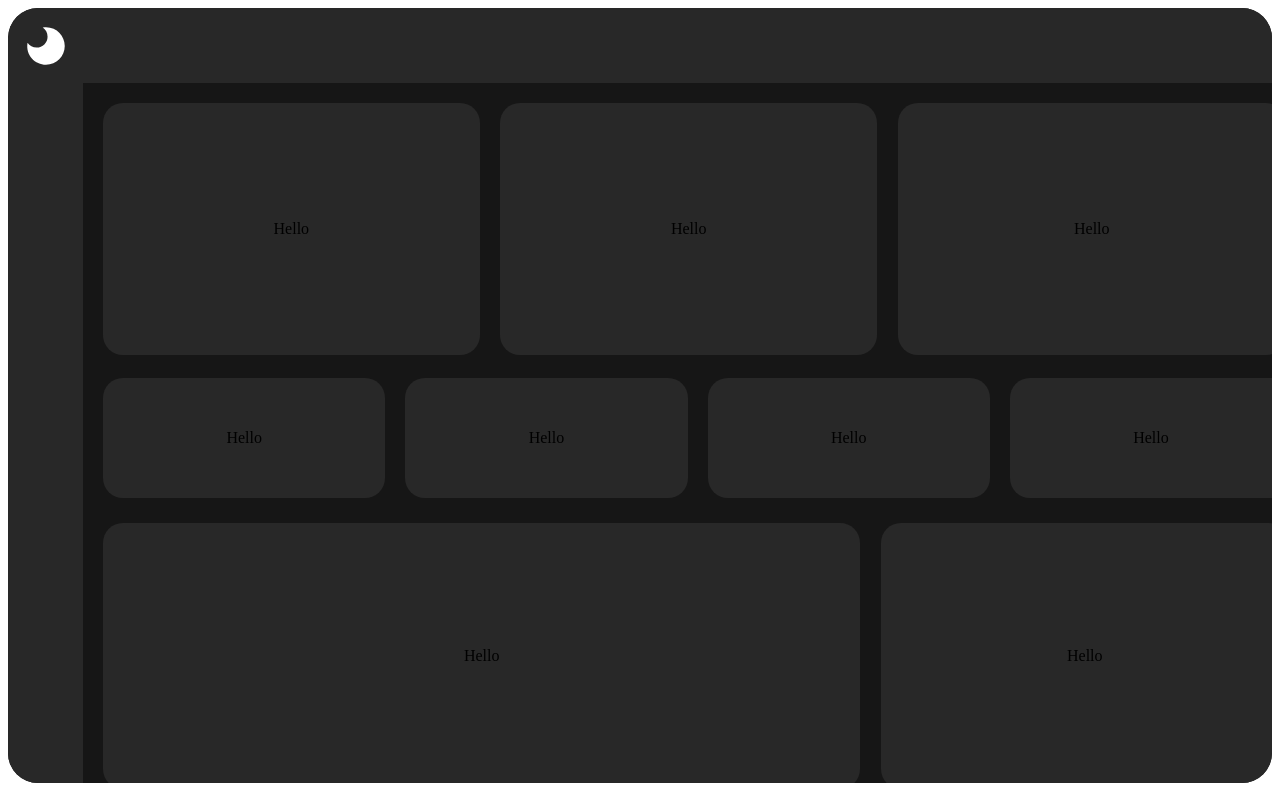
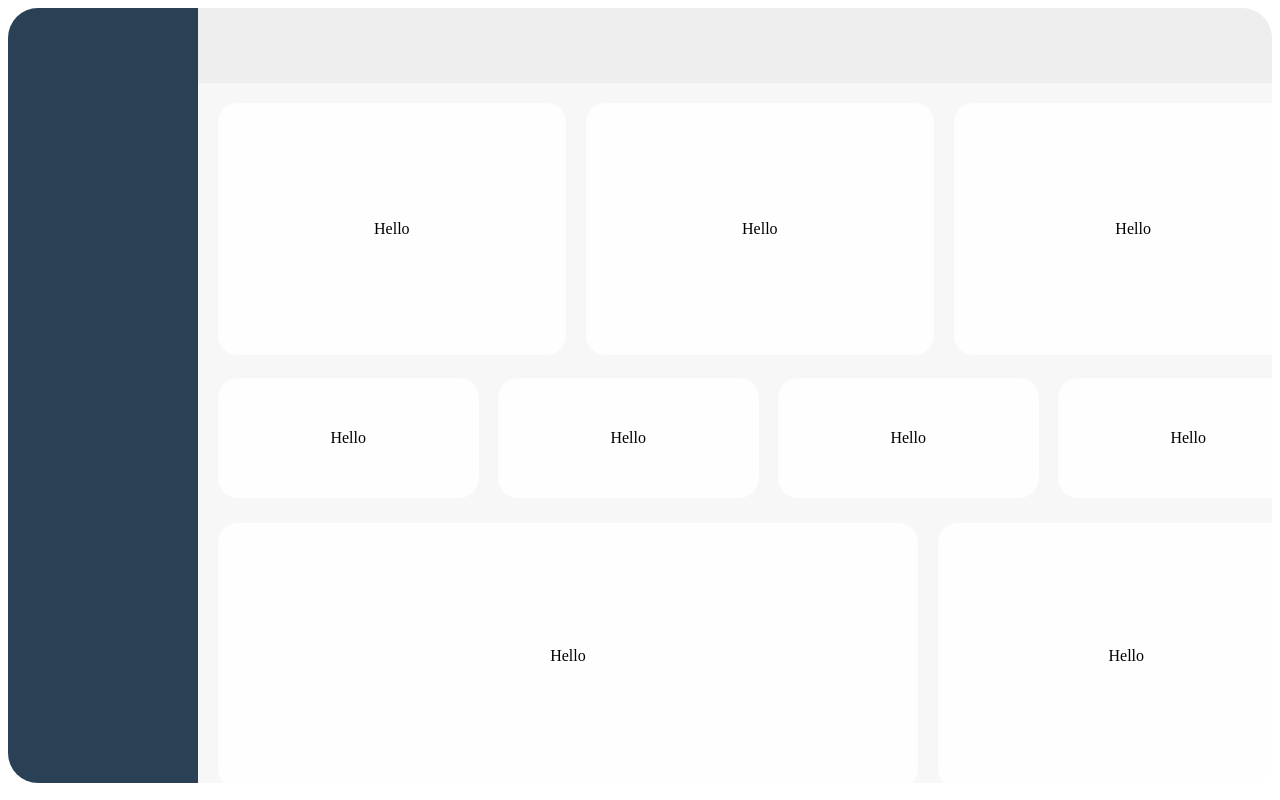
Before and after one commit to Scuba2105/PSG-Sleep-Study, a React (Vite) app in the folder src/renderer/: page / in a window 1280 px wide. Built offline with nearby package versions, Linux system fonts and the light colour scheme.

Commit message:
Updates to CSS

```diff
--- a/src/renderer/src/App.jsx
+++ b/src/renderer/src/App.jsx
@@ -1,15 +1,11 @@
 import { useState } from 'react'
 import './Styles/App.css'
-import { MoonIcon } from './Assets/SVG/svg.jsx'
 
 function App() {
   const [count, setCount] = useState(0)
 
   return (
     <div className='wrapper'>
-      <div className='main-icon size-100 flex-c'>
-        <MoonIcon size="50px" color="#ffffff" />
-      </div>
       <div className='main-header size-100'></div>
       <div className='main-menu size-100'></div>
       <div className='main-area size-100'>
--- a/src/renderer/src/Assets/SVG/svg.jsx
+++ /dev/null
@@ -1,10 +0,0 @@
-export function MoonIcon({size="50px", color="#ffffff"}) {
-    return (
-        <>
-            <svg width={size} height={size} viewBox="0 0 32 32">
-                <path fill={color} d="M28,16c0,6.627-5.373,12-12,12C9.146,28,2.796,22.041,4.194,13.911C5.451,15.774,7.582,17,10,17
-                c3.866,0,7-3.134,7-7c0-2.418-1.226-4.549-3.089-5.806C22.019,2.903,28,9.169,28,16z"/>
-            </svg>
-        </>
-    )
-}
--- a/src/renderer/src/Styles/App.css
+++ b/src/renderer/src/Styles/App.css
@@ -9,13 +9,15 @@ html {
   width: 100%;
   overflow-y: hidden;
   overflow-x: auto;
-  --dark-theme: #161616;
-  --med-theme: #282828;
+  --dark-theme: #2a4054;
+  --med-theme: #EEEEEE;
+  --med-light-theme: #F7F7F7;
+  --light-theme: #FEFEFE;
   --icon-theme: #282828;
   --blue-theme: #3E64FF;
   --yellow-theme: #F6D365;
   --beige-theme: #E2E8CE;
-  background-color: var(--dark-theme);
+  background-color: var(--med-light-theme);
   border-radius: 30px;
 }
 
@@ -46,17 +48,10 @@ html {
 .wrapper {
   max-height: 100%;
   display: grid;
-  grid-template-columns: 75px 1fr;
+  grid-template-columns: 15% 1fr;
   grid-template-rows: 75px 1fr;
   overflow-y: none;
   -webkit-overflow-scrolling: touch; /* optional, for smoother scrolling on iOS devices */
-}
-
-.main-icon {
-  grid-row: 1 / span 1;
-  grid-column: 1 / span 1;
-  background-color: var(--med-theme);
-  border-top-left-radius: 30px;
 }
 
 .main-header {
@@ -70,9 +65,9 @@ html {
 }
 
 .main-menu {
-  grid-row: 2 / -1;
+  grid-row: 1 / -1;
   grid-column: 1 / span 1;
-  background: var(--med-theme);
+  background: var(--dark-theme);
   width: 100%;
   justify-content: flex-start;
   overflow: hidden;
@@ -83,7 +78,7 @@ html {
 .main-area {
   grid-row: 2;
   grid-column: 2;
-  background: var(--dark-theme);
+  background: var(--med-light-theme);
   display: grid;
   grid-template-rows: 40% 20% 40%;
   overflow-y: auto;
@@ -99,13 +94,12 @@ html {
   display: grid;
   grid-template-columns: 33% 33% 34%;
   grid-gap: 5px;
-  /*border: 1px solid yellowgreen */
 }
 
 .top-dashboard-display, .bottom-dashboard-display, .middle-dashboard-display {
   height: 95%;
   width: 95%;
-  background-color: var(--icon-theme);
+  background-color: var(--light-theme);
   margin: 20px;
   margin-bottom: 0px;
   border-radius: 20px;
```
